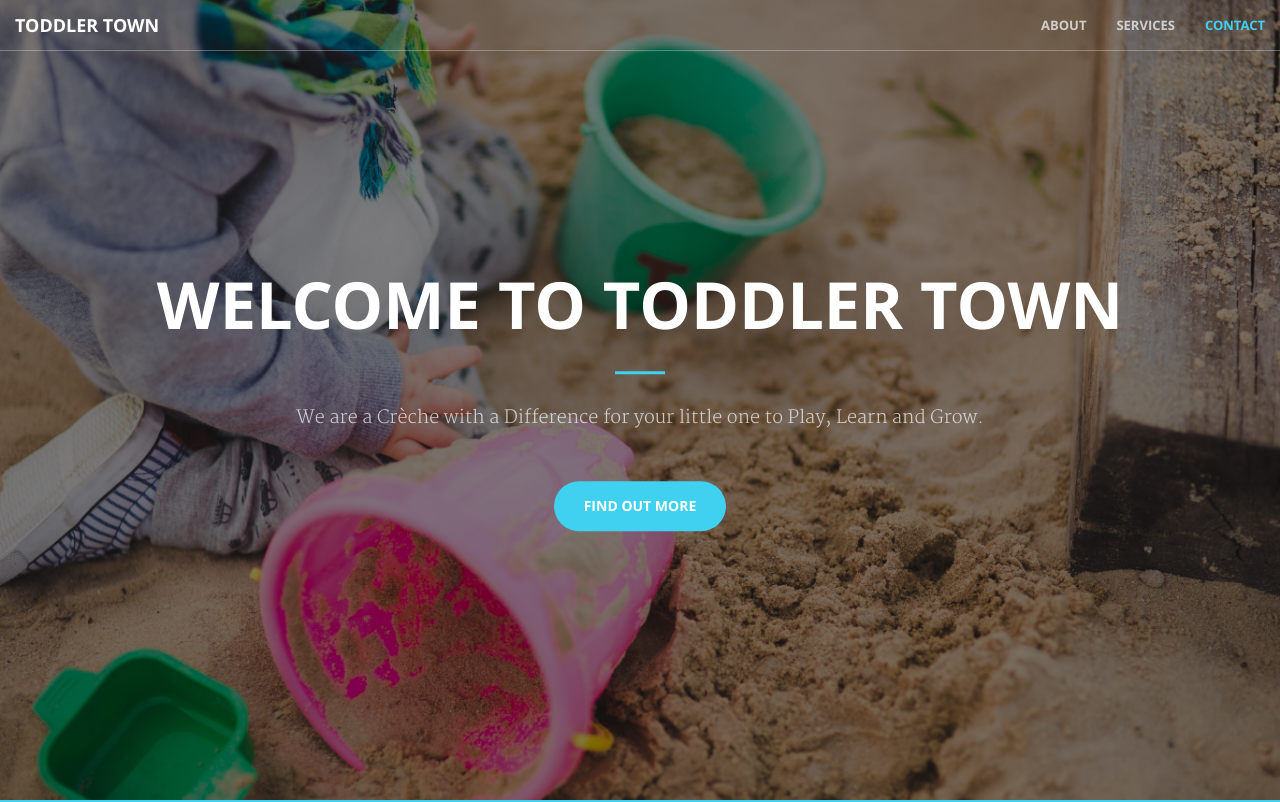
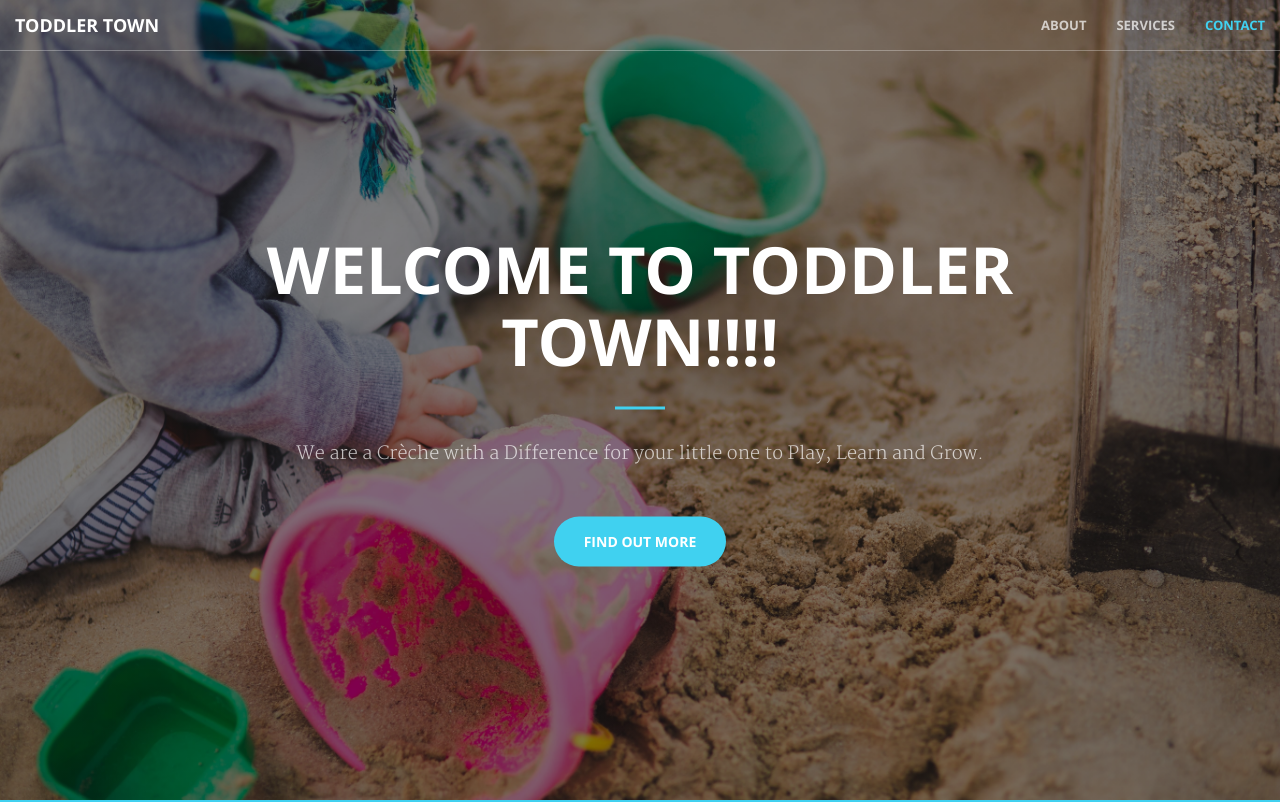
Before and after one commit to indu-prakash/creche, a plain HTML site: page index.html in a window 1280 px wide. Shown: the top 802 px of the page. Drawn offline with Linux system fonts and the light colour scheme; some packages are replaced by stand-ins of ours; a web font is replaced by a local one.

Commit message:
added exclamation

```diff
--- a/index.html
+++ b/index.html
@@ -72,7 +72,7 @@
     <header>
         <div class="header-content">
             <div class="header-content-inner">
-                <h1>Welcome To Toddler Town</h1>
+                <h1>Welcome To Toddler Town!!!!</h1>
                 <hr>
                 <p>We are a Crèche with a Difference for your little one to Play, Learn and Grow.</p>
                 <a href="#about" class="btn btn-primary btn-xl page-scroll">Find Out More</a>
```
